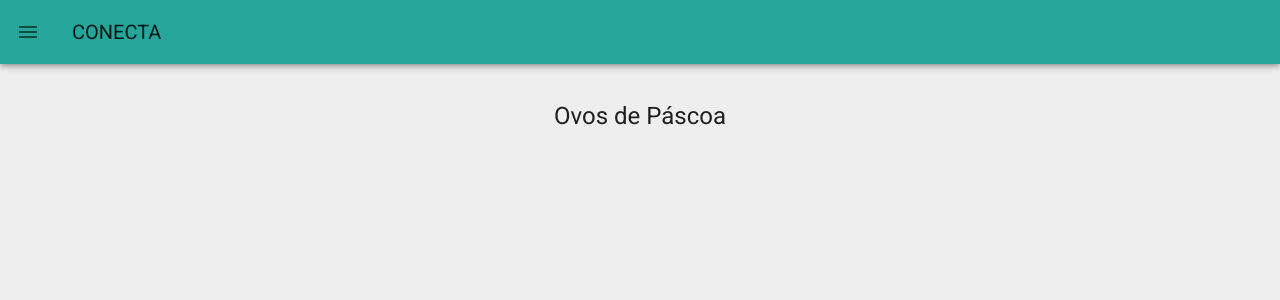
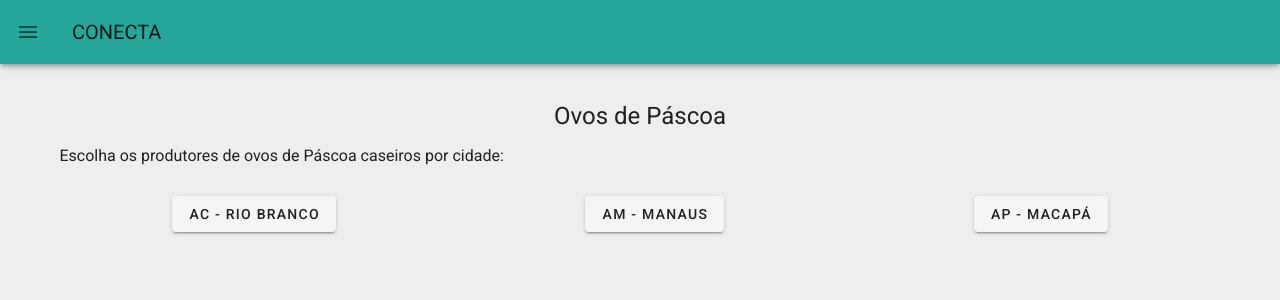
Before and after one commit to fernanda-pls/hackaton-iteris, a Vue app: page /#/Ovos in a window 1280 px wide. Shown: the top 300 px of the page. Built offline with nearby package versions, Linux system fonts and the light colour scheme.

Commit message:
adiciona cidades em Ovos

```diff
--- a/src/views/Ovos.vue
+++ b/src/views/Ovos.vue
@@ -1,6 +1,20 @@
 <template>
-  <v-container>
+  <v-container class="container">
     <h2 class="text-h5 text-center mb-3 mt-6">Ovos de Páscoa</h2>
+
+    <p>Escolha os produtores de ovos de Páscoa caseiros por cidade:</p>
+
+    <v-row align="center" justify="space-around" class="mt-5">
+      <router-link to="/ListaColeta">
+        <v-btn class="ma-2" primary>AC - Rio Branco</v-btn>
+      </router-link>
+      <router-link to="/ListaColeta">
+        <v-btn class="ma-2" primary>AM - Manaus</v-btn>
+      </router-link>
+      <router-link to="/ListaColeta">
+        <v-btn class="ma-2" primary>AP - Macapá</v-btn>
+      </router-link>
+    </v-row>
   </v-container>
 </template>
 
@@ -11,4 +25,7 @@ export default {
 </script>
 
 <style scoped>
+.container a {
+  text-decoration: none;
+}
 </style>
```
